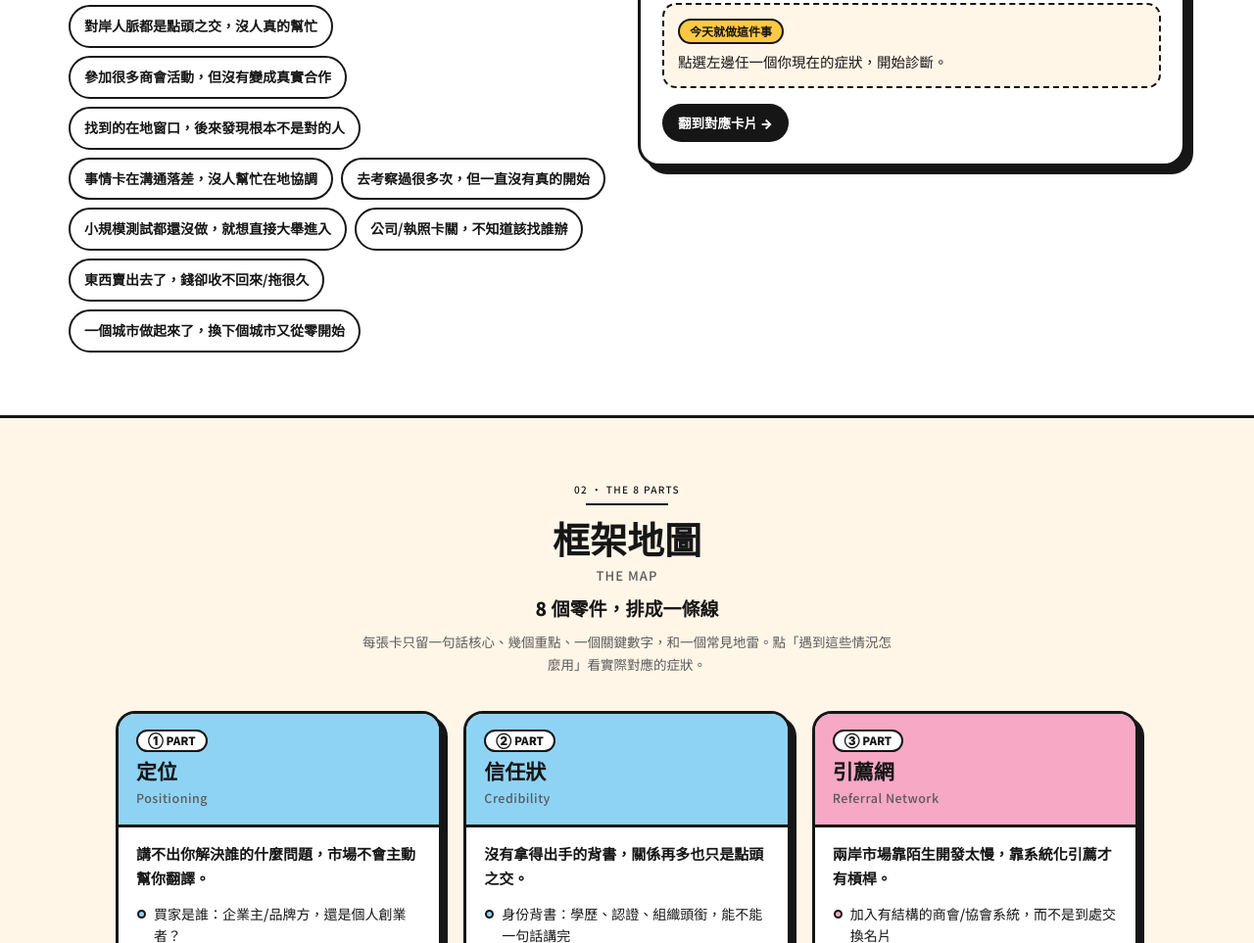
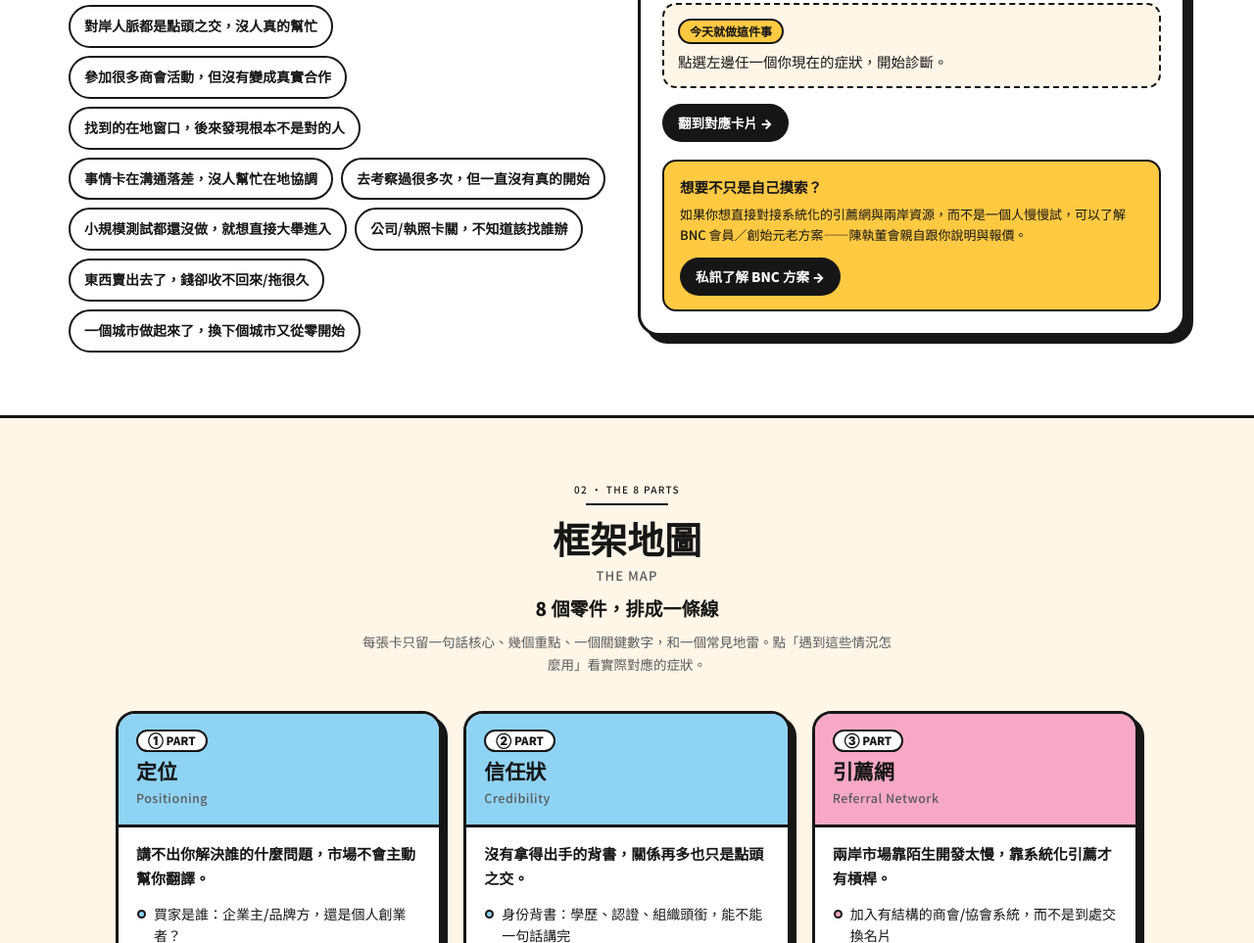
Before and after one commit to edjumptw/cross-strait-map, a plain HTML site: page index.html in a window 1280 px wide. Shown: the part 1449-2412 px from the top of the page at 98% size. Drawn offline with Linux system fonts and the light colour scheme; a web font is replaced by a local one.

Commit message:
Add BNC membership upsell to the diagnosis result panel
After the free next-step action, surface a paid-tier option pointing
to Jump's personal LINE (lin.ee/8H1uS3c) for a 1:1 BNC
membership/founding-member conversation, priced by him directly.

Co-Authored-By: Claude Sonnet 5 <noreply@anthropic.com>

```diff
--- a/index.html
+++ b/index.html
@@ -117,6 +117,10 @@ header.top{background:var(--sky);display:grid;grid-template-columns:1fr auto 1fr
 .result .act b{display:inline-block;font-size:12px;font-weight:900;background:var(--gold);border:2px solid var(--ink);border-radius:999px;padding:1px 10px;margin-bottom:6px}
 .result .act p{margin:0;font-size:14.5px;line-height:1.7}
 .result a.go{display:inline-block;font-weight:900;font-size:13.5px;text-decoration:none;background:var(--ink);color:#fff;border-radius:999px;padding:8px 16px}
+.result .upsell{margin-top:18px;padding:14px 16px;border:2.5px solid var(--ink);border-radius:14px;background:var(--gold)}
+.result .upsell b{display:block;font-size:14.5px;margin-bottom:6px}
+.result .upsell p{font-size:13px;line-height:1.6;margin:0 0 12px}
+.result .upsell-go{background:var(--coral)}
 @media (max-width:860px){.diag{grid-template-columns:1fr}.result{position:static}}
 
 /* 8 cards */
@@ -330,6 +334,12 @@ footer b{color:#fff}
           <p id="resAction">點選左邊任一個你現在的症狀，開始診斷。</p>
         </div>
         <a class="go" id="resLink" href="#cards">翻到對應卡片 →</a>
+
+        <div class="upsell">
+          <b>想要不只是自己摸索？</b>
+          <p>如果你想直接對接系統化的引薦網與兩岸資源，而不是一個人慢慢試，可以了解 BNC 會員／創始元老方案——陳執董會親自跟你說明與報價。</p>
+          <a class="go upsell-go" href="https://lin.ee/8H1uS3c" target="_blank" rel="noopener">私訊了解 BNC 方案 →</a>
+        </div>
       </div>
     </div>
   </div>
```
